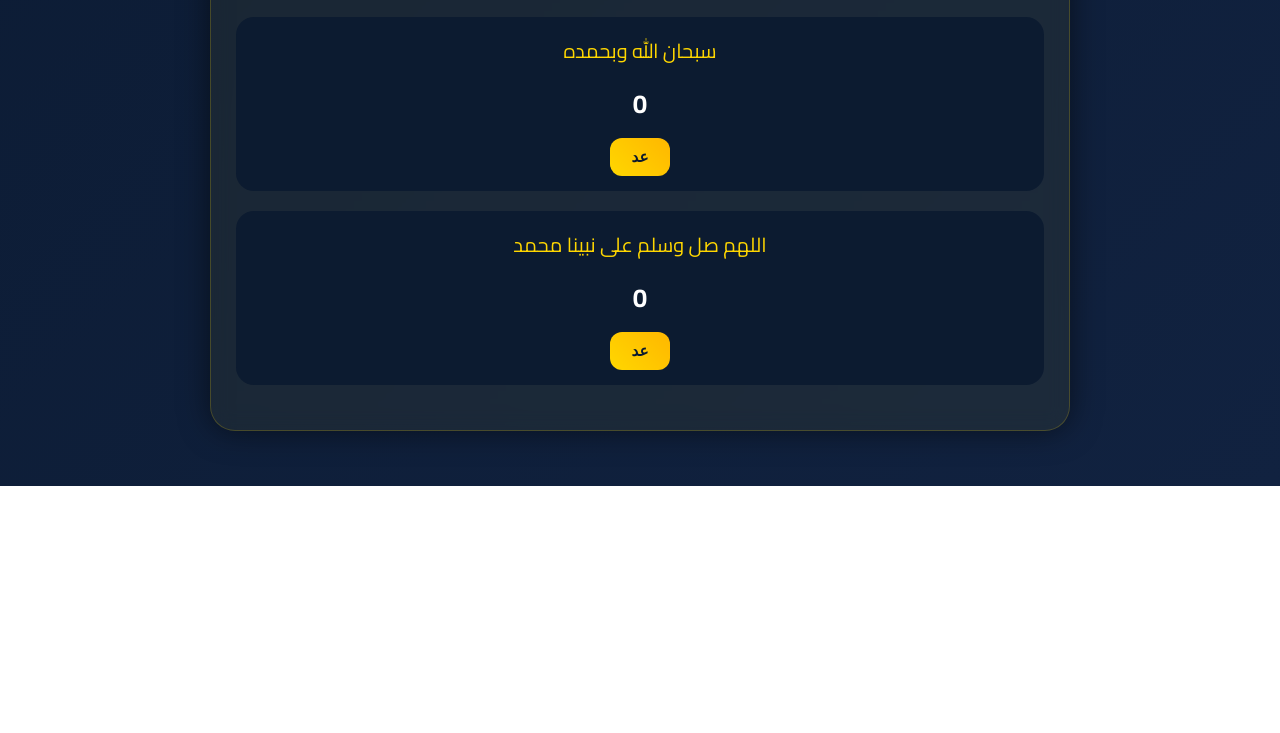
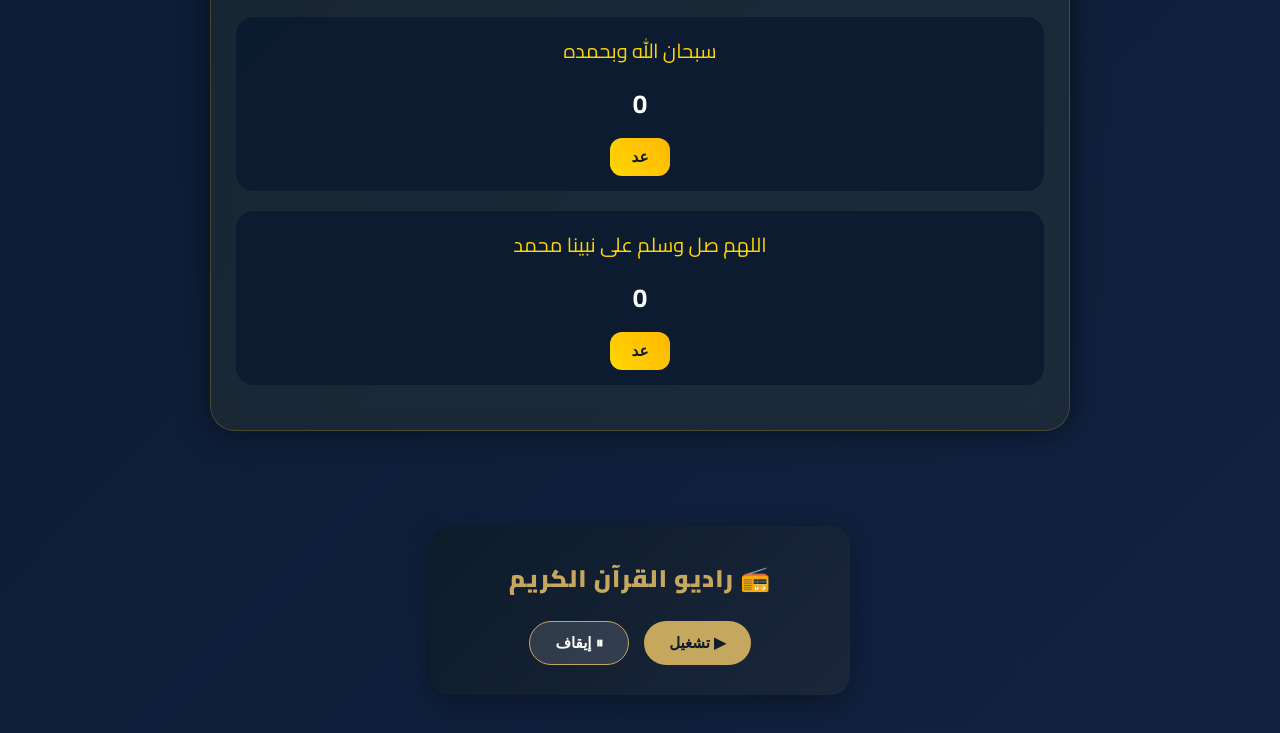
Before and after one commit to elrhmany444-cyber/Azkary, a plain HTML site: page index.html in a window 1280 px wide. Shown: the part 1232-1965 px from the top of the page. Before the commit the page ends 1718 px from the top, so only its background shows below. Drawn offline with Linux system fonts and the light colour scheme.

Commit message:
Update index.html

```diff
--- a/index.html
+++ b/index.html
@@ -217,5 +217,75 @@ document.querySelectorAll(".counter").forEach(el=>{
 });
 </script>
 
+  <!-- Quran Radio Section -->
+<div style="
+  background: linear-gradient(135deg,#0D1B2A,#1B263B);
+  padding:30px;
+  border-radius:20px;
+  text-align:center;
+  margin:40px auto;
+  max-width:420px;
+  box-shadow:0 10px 30px rgba(0,0,0,0.3);
+  color:white;
+  font-family:'Cairo',sans-serif;
+">
+
+  <h2 style="
+    color:#C6A75E;
+    margin-bottom:20px;
+    font-weight:800;
+    letter-spacing:1px;
+  ">
+    📻 راديو القرآن الكريم
+  </h2>
+
+  <audio id="quranRadio" style="display:none;">
+    <source src="https://radio.mp3quran.net:8000/;stream.mp3" type="audio/mpeg">
+  </audio>
+
+  <div style="display:flex; gap:15px; justify-content:center;">
+
+    <button onclick="playRadio()" style="
+      background:#C6A75E;
+      color:#0D1B2A;
+      border:none;
+      padding:12px 25px;
+      border-radius:30px;
+      font-weight:700;
+      cursor:pointer;
+      transition:0.3s;
+    ">
+      ▶ تشغيل
+    </button>
+
+    <button onclick="pauseRadio()" style="
+      background:#ffffff20;
+      color:white;
+      border:1px solid #C6A75E;
+      padding:12px 25px;
+      border-radius:30px;
+      font-weight:700;
+      cursor:pointer;
+      transition:0.3s;
+    ">
+      ⏸ إيقاف
+    </button>
+
+  </div>
+
+</div>
+
+<script>
+  const radio = document.getElementById("quranRadio");
+
+  function playRadio() {
+    radio.play();
+  }
+
+  function pauseRadio() {
+    radio.pause();
+  }
+</script>
+
 </body>
 </html>
```
